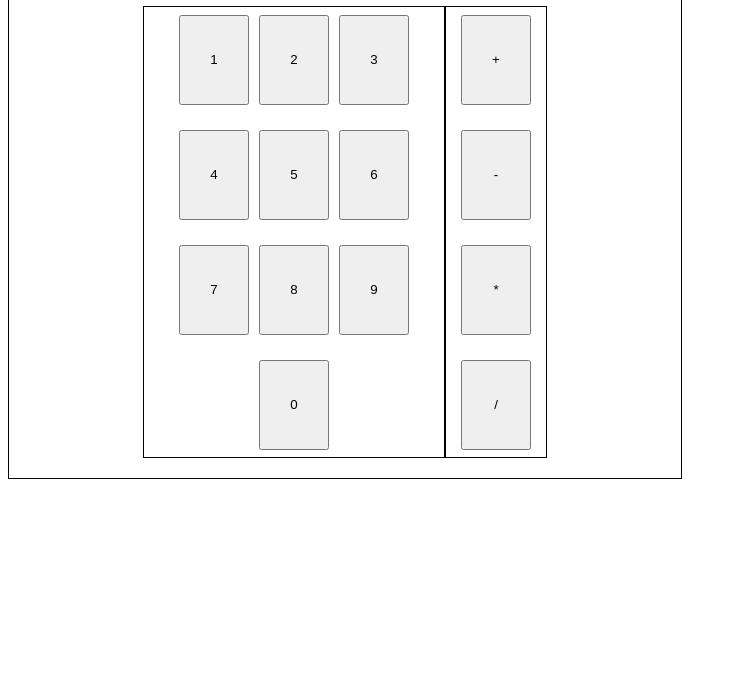
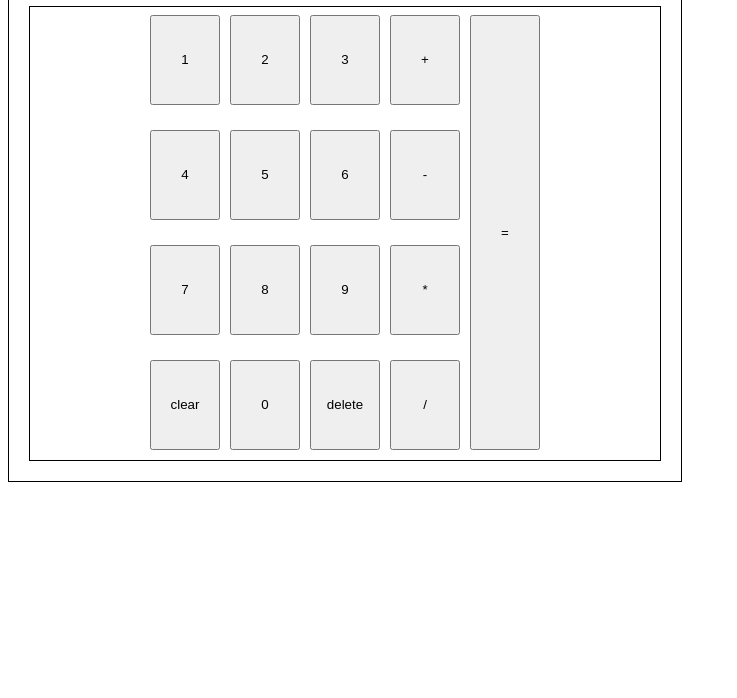
Before and after one commit to scottti312/calculator, a plain HTML site: page index.html in a window 1280 px wide. Shown: the part 102-800 px from the top of the page, without its empty margins (0-737 px from the left). Drawn offline with Linux system fonts and the light colour scheme.

Commit message:
Add values to buttons and operator functionality to buttons

```diff
--- a/index.html
+++ b/index.html
@@ -10,27 +10,29 @@
 
 <body>
   <div class="calculator">
-    <div class="output">this is a test output.</div>
+    <div class="output">0</div>
     <div class="buttons">
       <div class="numeral-container button-container">
-        <button type="button" class="numeral button">1</button>
-        <button type="button" class="numeral button">2</button>
-        <button type="button" class="numeral button">3</button>
-        <button type="button" class="numeral button">4</button>
-        <button type="button" class="numeral button">5</button>
-        <button type="button" class="numeral button">6</button>
-        <button type="button" class="numeral button">7</button>
-        <button type="button" class="numeral button">8</button>
-        <button type="button" class="numeral button">9</button>
-        <button type="button" class="numeral button">0</button>
+        <button type="button" onclick="concat(this)" value="1" class="numeral button">1</button>
+        <button type="button" onclick="concat(this)" value="2" class="numeral button">2</button>
+        <button type="button" onclick="concat(this)" value="3" class="numeral button">3</button>
+        <button type="button" onclick="concat(this)" value="4" class="numeral button">4</button>
+        <button type="button" onclick="concat(this)" value="5" class="numeral button">5</button>
+        <button type="button" onclick="concat(this)" value="6" class="numeral button">6</button>
+        <button type="button" onclick="concat(this)" value="7" class="numeral button">7</button>
+        <button type="button" onclick="concat(this)" value="8" class="numeral button">8</button>
+        <button type="button" onclick="concat(this)" value="9" class="numeral button">9</button>
+        <button type="button" onclick="concat(this)" value="clear" class="numeral button">clear</button>
+        <button type="button" onclick="concat(this)" value="0" class="numeral button">0</button>
+        <button type="button" onclick="concat(this)" value="delete" class="numeral button">delete</button>
       </div>
       <div class="operator-container button-container">
-        <button type="button" class="operator button">+</button>
-        <button type="button" class="operator button">-</button>
-        <button type="button" class="operator button">*</button>
-        <button type="button" class="operator button">/</button>
-
+        <button type="button" onclick="concat(this)" value="+" class="operator button">+</button>
+        <button type="button" onclick="concat(this)" value="-" class="operator button">-</button>
+        <button type="button" onclick="concat(this)" value="*" class="operator button">*</button>
+        <button type="button" onclick="concat(this)" value="/" class="operator button">/</button>
       </div>
+      <button type="button" onclick="concat(this)" value="=" class="equals button">=</button>
     </div>
   </div>
 </body>
--- a/script.js
+++ b/script.js
@@ -1,31 +1,103 @@
-function add(x, y) {
-  return x + y;
+function operate(operator, x, y) {
+  x = parseFloat(x);
+  y = parseFloat(y);
+  switch (operator) {
+    case '+':
+      return x + y;
+    case '-':
+      return x - y;
+    case '*':
+      return x * y;
+    case '/':
+      return x / y;
+  }
 }
 
-function subtract(x, y) {
-  return x - y;
+let result = 0;
+let operator_buffer = 0;
+let display = 0;
+let chosen_operator = "";
+
+function concat(button) {
+  let value_str = button.value;
+  let output = document.querySelector('.output');
+  switch (value_str) {
+    case 'clear':
+      result = 0;
+      operator_buffer = 0;
+      display = 0;
+      output.innerHTML = display;
+      break;
+
+    case '+':
+      operator_buffer = display;
+      chosen_operator = '+';
+      display = 0;
+      output.innerHTML = display;
+      break;
+
+
+    case '-':
+      operator_buffer = display;
+      chosen_operator = '-';
+      display = 0;
+      output.innerHTML = display;
+      break;
+
+
+    case '*':
+      operator_buffer = display;
+      chosen_operator = '*';
+      display = 0;
+      output.innerHTML = display;
+      break;
+
+
+    case '/':
+      operator_buffer = display;
+      chosen_operator = '/';
+      display = 0;
+      output.innerHTML = display;
+      break;
+
+    case '=':
+      console.log(chosen_operator);
+      console.log(operator_buffer);
+      console.log(display);
+      display = operate(chosen_operator, operator_buffer, display);
+      console.log(display);
+      output.innerHTML = display.toString();
+      break;
+
+    case 'delete':
+      if (display.toString().length == 1) {
+        display = 0
+        output.innerHTML = display;
+        break;
+      }
+      display = display.toString().slice(0, -1);
+      output.innerHTML = display;
+      break;
+
+    default:
+      if (display == 0) {
+        display = value_str;
+        result = value_str;
+        output.innerHTML = display;
+        break;
+      }
+      if (operator_buffer != 0) {
+        output.innerHTML = operator_buffer;
+      }
+      result += value_str;
+      display += value_str;
+      output.innerHTML = display;
+      break;
+  }
+
+  // if (button.value == "clear") {
+  //   result = "";
+  //   output.innerHTML = "0";
+  //   return
+  // }
 }
-
-function multiply(x, y) {
-  return x * y;
-}
-
-function divide(x, y) {
-  return x / y;
-}
-
-function operate(operator, x, y) {
-  switch (operator) {
-    case '+':
-      add(x, y);
-      break;
-    case '-':
-      subtract(x, y);
-      break;
-    case '*':
-      multiply(x, y);
-      break;
-    case '/':
-      divide(x, y);
-  }
-}
--- a/style.css
+++ b/style.css
@@ -17,15 +17,15 @@
   flex-wrap: wrap;
   justify-content: center;
   align-items: center;
-  width: 300px;
+  width: 250px;
   height: 450px;
-  border: 1px solid black;
   gap: 10px;
 }
 
 .buttons {
   display: flex;
   justify-content: center;
+  border: 1px solid black;
 }
 
 .numeral {
@@ -38,13 +38,20 @@
   height: 90px;
 }
 
+.equals {
+  width: 70px;
+  height: 435px;
+  margin: 8px 10px 10px 10px;
+}
+
 .operator-container {
-  width: 100px;
+  width: 70px;
   height: 450px;
-  border: 1px solid black;
   display: flex;
   flex-wrap: wrap;
   justify-content: center;
   align-items: center;
   gap: 10px;
+  margin-left: 0px;
+  padding-left: 0px;
 }
```
